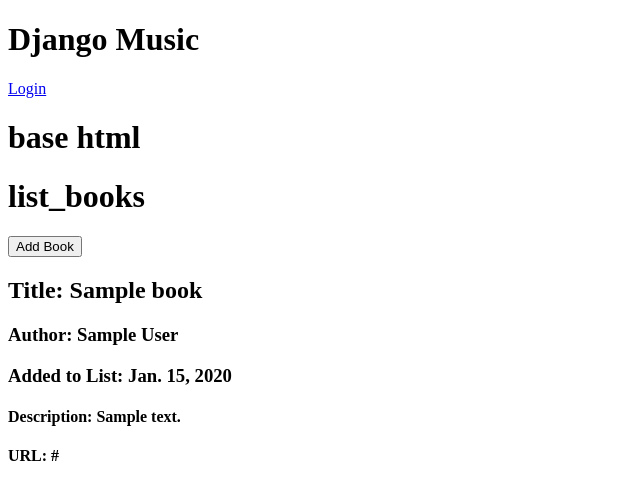
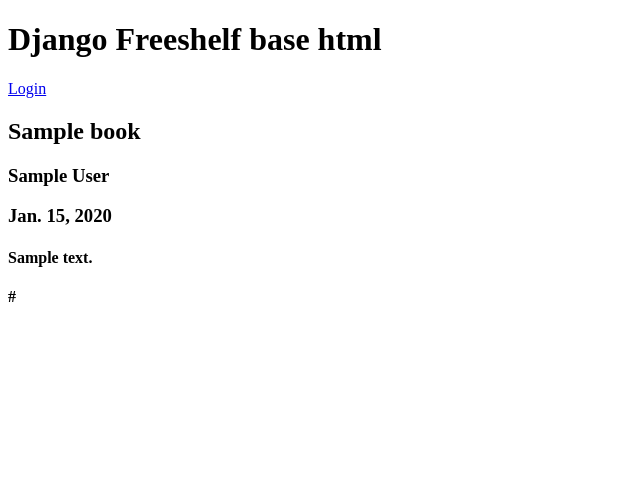
Before and after one commit to Momentum-Team-10/django-freeshelf-Zack-Robertshaw, a Django app: page /books/ in a window 1280 px wide. Shown: the top 500 px of the page, without its empty margins (0-640 px from the left). Run offline with Django 3.2, Linux system fonts and the light colour scheme; tables that the repository leaves empty hold one stand-in row (values such as "Sample post").

Commit message:
login/logout, list books, turned off add books feature, doing some styling next

```diff
--- a/books/admin.py
+++ b/books/admin.py
@@ -1,4 +1,9 @@
 from django.contrib import admin
 from django.contrib.auth.admin import UserAdmin
+from .models import User, Books
+
 
 # Register your models here.
+admin.site.register(User, UserAdmin)
+admin.site.register(Books)
+# admin.site.register(Author)
--- a/books/views.py
+++ b/books/views.py
@@ -11,7 +11,7 @@ def homepage(request):
     return render(request, "books/homepage.html")
 
 def list_books(request):
-    book = Books.objects.all().order_by("title")
+    book = Books.objects.all().order_by("created_at")
     return render(request, "books/list_books.html",
                   {"book": book})
 
--- a/django_freeshelf/urls.py
+++ b/django_freeshelf/urls.py
@@ -29,3 +29,4 @@ urlpatterns = [
 
 
 ]
+# path('', include('django.contrib.auth.urls'), name='login'),
--- a/templates/base.html
+++ b/templates/base.html
@@ -11,21 +11,21 @@
 </head>
 
 <body>
-    <header class="header bg-black b--white-10 flex justify-between">
-        <h1 class="f3 lh-title white items-center"><i class="fas fa-headphones white ph2"></i>Django Music</h1>
-        <nav class="flex bb ">
-            <div class="flex-grow pa3 flex items-center">
+    <header>
+        <h1><i></i>Django Freeshelf base html</h1>
+    </header>
+    <nav>
+        <div>
             {% if user.is_authenticated %}
             <p class="white">Hello, {{ user.username }}!</p>
-                <a href="{% url 'auth_logout' %}" class="white ml3">Logout</a>
+            <a href="{% url 'auth_logout' %}?next={% url 'auth_login' %}" class="white ml3">Logout</a>
             {% else %}
             <a href="{% url 'auth_login' %}" class="white">Login</a>
             {% endif %}
         </div>
     </nav>
-    </header>
 
-    <h1>base html</h1>
+
     {% block content %}
 
     {% endblock%}
--- a/templates/books/list_books.html
+++ b/templates/books/list_books.html
@@ -3,7 +3,7 @@
 {% block content %}
 
 <div>
-  <h1>list_books</h1>
+  <!-- <h1>list_books</h1>
   <form action="{% url 'add_book'%}" method="POST">
     {% csrf_token %}
     {{ form.as_p }}
@@ -11,16 +11,16 @@
       <button type="submit">Add Book</button>
     </div>
   </form>
-</div>
+</div> -->
 
 <div id="books-list">
   {% for book in book %}
   <div class="card">
-    <h2>Title: {{ book.title }}</h2>
-    <h3>Author: {{ book.author}}</h3>
-    <h3>Added to List: {{ book.created_at }}</h3>
-    <h4>Description: {{ book.description }}</h4>
-    <h4>URL: {{book.url }}</h4>
+    <h2>{{ book.title }}</h2>
+    <h3>{{ book.author}}</h3>
+    <h3>{{ book.created_at }}</h3>
+    <h4>{{ book.description }}</h4>
+    <h4>{{book.url }}</h4>
   {% endfor %}
 
 
```
Also changed, not shown: books/models.py (+12 -0 lines), templates/books/homepage.html (+14 -2 lines). Lines whose indentation alone changed are shown as unchanged.
